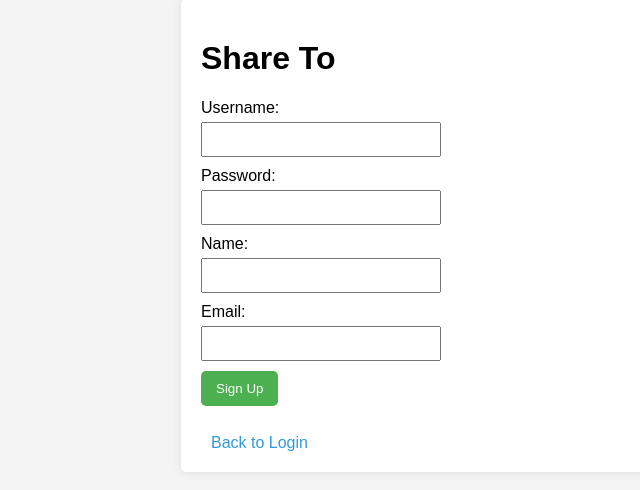
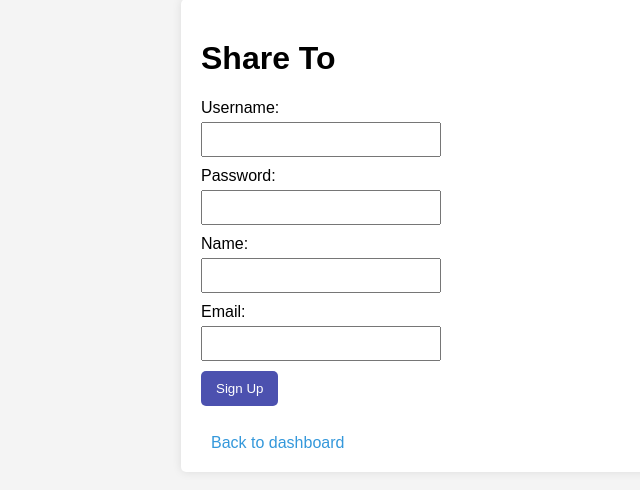
Before and after one commit to rohith-manjunatha/cloud_storage, a FastAPI app: page /share in a window 1280 px wide. Shown: the part 51-541 px from the top of the page, without its empty margins (39-679 px from the left). Run offline with FastAPI, Linux system fonts and the light colour scheme.

Commit message:
update share

```diff
--- a/app/main.py
+++ b/app/main.py
@@ -28,7 +28,6 @@ config = {
   'port': RDSConfig.PORT,
   'database': RDSConfig.DATABASE_NAME
 }
-
 connection = pymysql.connect(**config)
 
 def authenticate_user(username, password):
@@ -125,7 +124,7 @@ async def share(
         connection.commit()
 
         # Redirect to the login page on successful signup
-        return RedirectResponse("/login")
+        return RedirectResponse(url="/dashboard", status_code=302)
     except Exception as e:
         message = f"An error occurred: {str(e)}"
         return RedirectResponse("/share?message=" + message, status_code=303)
--- a/app/static/style.css
+++ b/app/static/style.css
@@ -36,7 +36,7 @@ input {
 }
 
 button {
-    background-color: #4caf50;
+    background-color: #4c51af;
     color: #fff;
     padding: 10px 15px;
     border: none;
--- a/app/templates/dashboard.html
+++ b/app/templates/dashboard.html
@@ -5,13 +5,12 @@
 {% block content %}
     <h1>Welcome, {{ name }}!</h1>
     <form action="/uploadfile/" method="post" enctype="multipart/form-data">
-        <label for="file">Upload an file:</label>
+        <label for="file">Upload a file:</label>
         <input type="file" name="file" accept="*" required>
         <br>
         <button type="submit">Upload</button>
     </form>
-    <a href="/share"><button>Share</button></a>
-    <br>
+    <a href="/share"><button style="right: 100px; top: 10px; position: absolute;">Share</button></a>
     <a href="/logout"><button class="logout-button">Logout</button></a>
 
     <h2>Files</h2>
@@ -23,4 +22,5 @@
             <a href="/deletefile/{{ filename }}"><button class="delete_button">Delete {{ filename }}</button></a>
         </p>
     {% endfor %}
+
 {% endblock %}
--- a/app/templates/share.html
+++ b/app/templates/share.html
@@ -1,10 +1,10 @@
-<!-- signup.html -->
+<!-- share.html -->
 
 {% extends "base.html" %}
 
 {% block content %}
     <h1>Share To</h1>
-    <form action="/signup" method="post">
+    <form action="/share" method="post">
         <label for="username">Username:</label>
         <input type="text" id="username" name="username" required>
         <br>
@@ -23,5 +23,5 @@
     <p style="color: red;">{{ message }}</p>
     {% endif %}
     <br>
-    <a href="/login">Back to Login</a>
+    <a href="/dashboard">Back to dashboard</a>
 {% endblock %}
```
